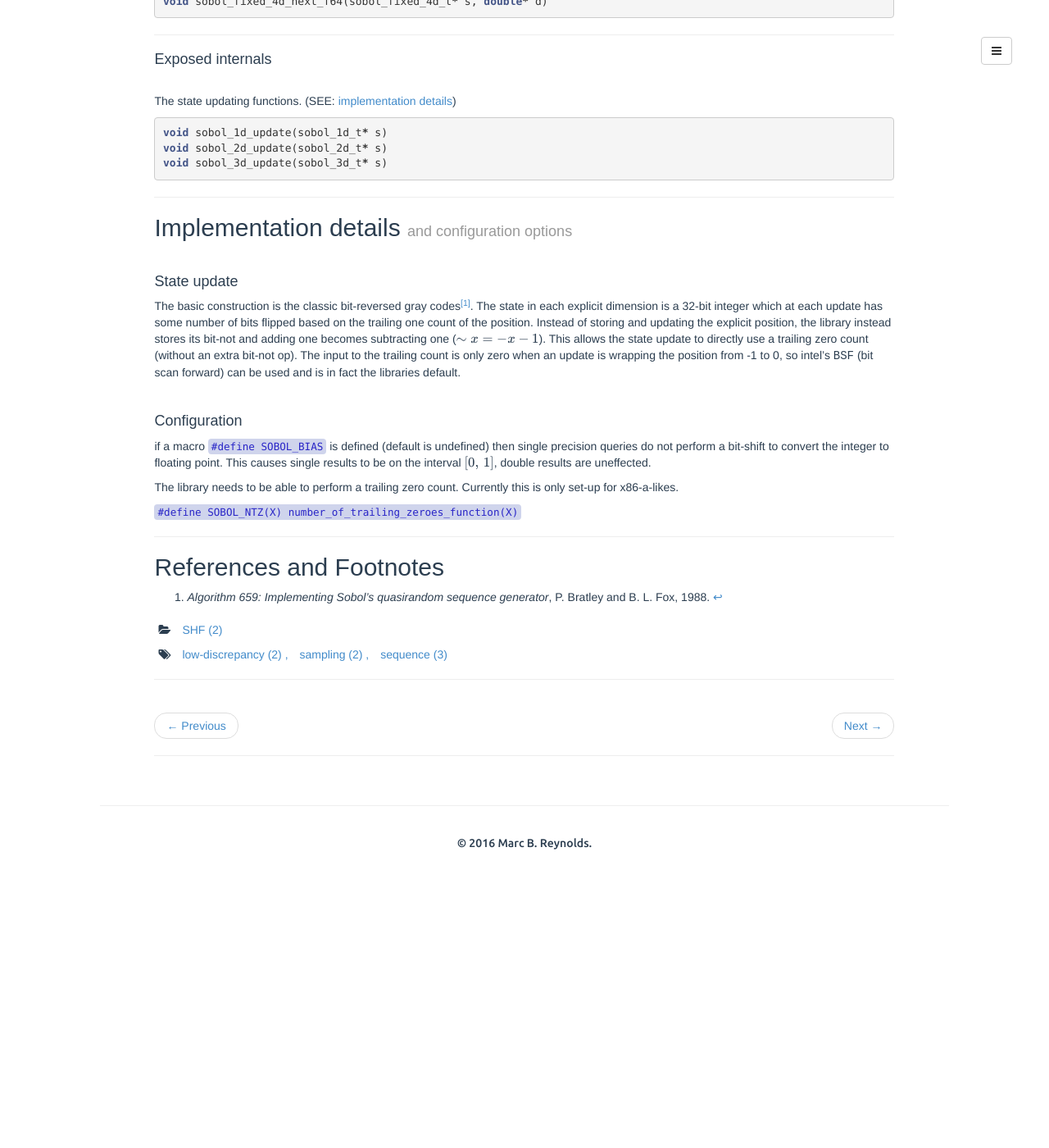
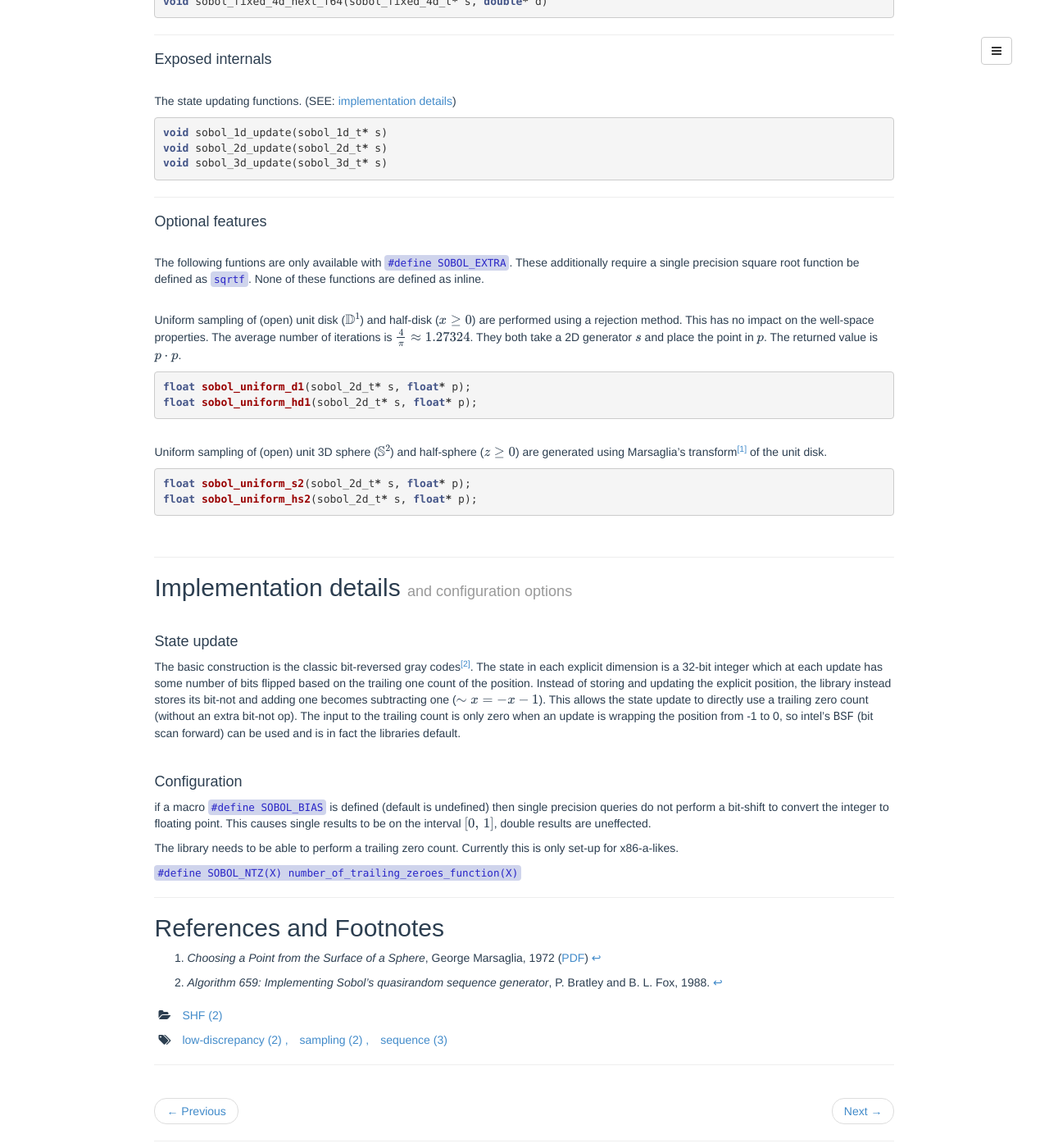
Before and after one commit to Marc-B-Reynolds/Marc-B-Reynolds.github.io, a Jekyll site: the page built from _posts/2016-04-18-sobol.md, in a window 1280 px wide and 1400 px high, scrolled down 2027 px. Shown: the whole window at 82% size. Built offline with Jekyll 4.4.1, drawn with Linux system fonts in a browser that asks for light colours; formulas are drawn with MathJax 3; comment, search, counter and statistics services are not loaded; before the commit the page ends 3075 px from its top, so only the background shows below that.

Commit message:
update for d1,s2 sampling

```diff
--- a/_posts/2016-04-18-sobol.md
+++ b/_posts/2016-04-18-sobol.md
@@ -172,6 +172,31 @@ void sobol_2d_update(sobol_2d_t* s)
 void sobol_3d_update(sobol_3d_t* s)
 {% endhighlight %}
 
+------
+
+#### Optional features
+{:#extras}
+
+\\
+The following funtions are only available with `#define SOBOL_EXTRA`.  These additionally require a single precision square root function be defined as `sqrtf`.  None of these functions are defined as inline.
+
+\\
+Uniform sampling of (open) unit disk ($\mathbb{D}^1$) and half-disk ($x\geq 0$) are performed using a rejection method.  This has no impact on the well-space properties.  The average number of iterations is $\frac{4}{\pi} \approx 1.27324$.  They both take a 2D generator $s$ and place the point in $p$.  The returned value is $p \cdot p$.
+
+{% highlight c %}
+float sobol_uniform_d1(sobol_2d_t* s, float* p);
+float sobol_uniform_hd1(sobol_2d_t* s, float* p);
+{% endhighlight %}
+
+\\
+Uniform sampling of (open) unit 3D sphere ($\mathbb{S}^2$) and half-sphere ($z\geq 0$) are generated using Marsaglia's transform[^gm] of the unit disk.
+
+{% highlight c %}
+float sobol_uniform_s2(sobol_2d_t* s, float* p);
+float sobol_uniform_hs2(sobol_2d_t* s, float* p);
+{% endhighlight %}
+
+<br>
 
 ------
 
@@ -203,3 +228,4 @@ References and Footnotes
 
 [^a659]: *Algorithm 659: Implementing Sobol's quasirandom sequence generator*, P. Bratley and B. L. Fox, 1988.
 [^joe]:   Stephen Joe and Frances Kuo, http://web.maths.unsw.edu.au/~fkuo/sobol/
+[^gm]:   *Choosing a Point from the Surface of a Sphere*, George Marsaglia, 1972 ([PDF](http://projecteuclid.org/euclid.aoms/1177692644))
```
